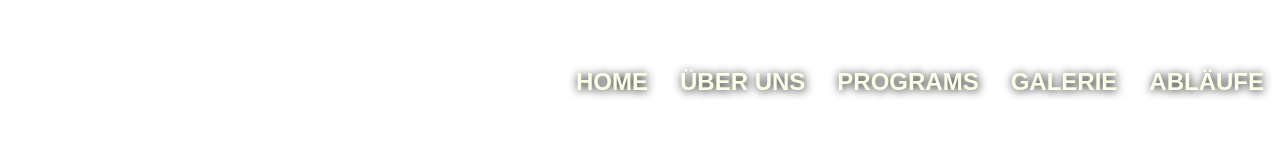
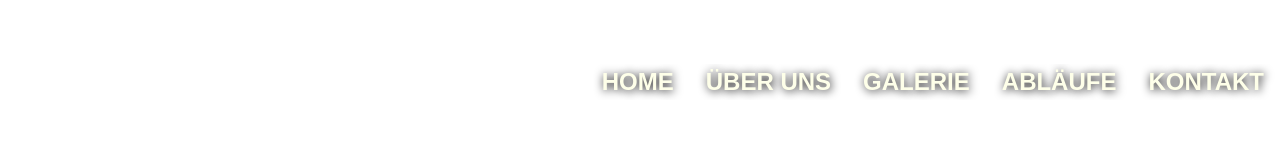
Before and after one commit to tairou97/kita-hoppelhasen-gUG, a React (Vite) app: page /galerie in a window 1280 px wide. Shown: the top 160 px of the page. Built offline with nearby package versions, Linux system fonts and the light colour scheme.

Commit message:
working on kontakt

```diff
--- a/src/Components/Navbar/Navbar.jsx
+++ b/src/Components/Navbar/Navbar.jsx
@@ -7,9 +7,9 @@ const Navbar = () => {
   const navBar = [
     { name: "Home", to: "/", Id: 1 },
     { name: "Über uns", to: "/about", Id: 2 },
-    { name: "Programs", to: "/programs", Id: 3 },
-    { name: "Galerie", to: "/galerie", Id: 4 },
-    { name: "Abläufe", to: "/abläufe", Id: 5 },
+    { name: "Galerie", to: "/galerie", Id: 3 },
+    { name: "Abläufe", to: "/abläufe", Id: 4 },
+    { name: "Kontakt", to: "/kontakt", Id: 5 },
   ];
 
   return (
--- a/src/Pages/Galerie/Galerie.css
+++ b/src/Pages/Galerie/Galerie.css
@@ -94,12 +94,12 @@
     padding: 5px;
 }
 
-/* Hover-Effekt für Boxen */
+
 .gallery-box:hover {
     transform: scale(1.05);
 }
 
-/* Modal Hintergrund */
+
 .fullscreen {
     position: fixed;
     top: 0;
@@ -107,6 +107,7 @@
     width: 100vw;
     height: 100vh;
     background-color: rgba(0, 0, 0, 0.8);
+    backdrop-filter: blur(5px);
     display: flex;
     justify-content: center;
     align-items: center;
@@ -114,7 +115,6 @@
     cursor: pointer;
 }
 
-/* Vergrößertes Bild */
 .fullscreen img {
     max-width: 90%;
     max-height: 90%;
--- /dev/null
+++ b/src/Pages/Kontakt/Kontakt.jsx
@@ -0,0 +1,8 @@
+import React from "react";
+import "./Kontakt.css";
+
+const Kontakt = () => {
+  return <section className="programs">Programs</section>;
+};
+
+export default Kontakt;
--- a/src/Pages/Programs/Programs.jsx
+++ /dev/null
@@ -1,8 +0,0 @@
-import React from "react";
-import "../Programs/Programs.css";
-
-const Programs = () => {
-  return <div className="programs">Programs</div>;
-};
-
-export default Programs;
```
Also changed, not shown: src/Components/Routes.jsx (+8 -7 lines), src/Pages/Kontakt/Kontakt.css (renamed from src/Pages/Programs/Programs.css).
